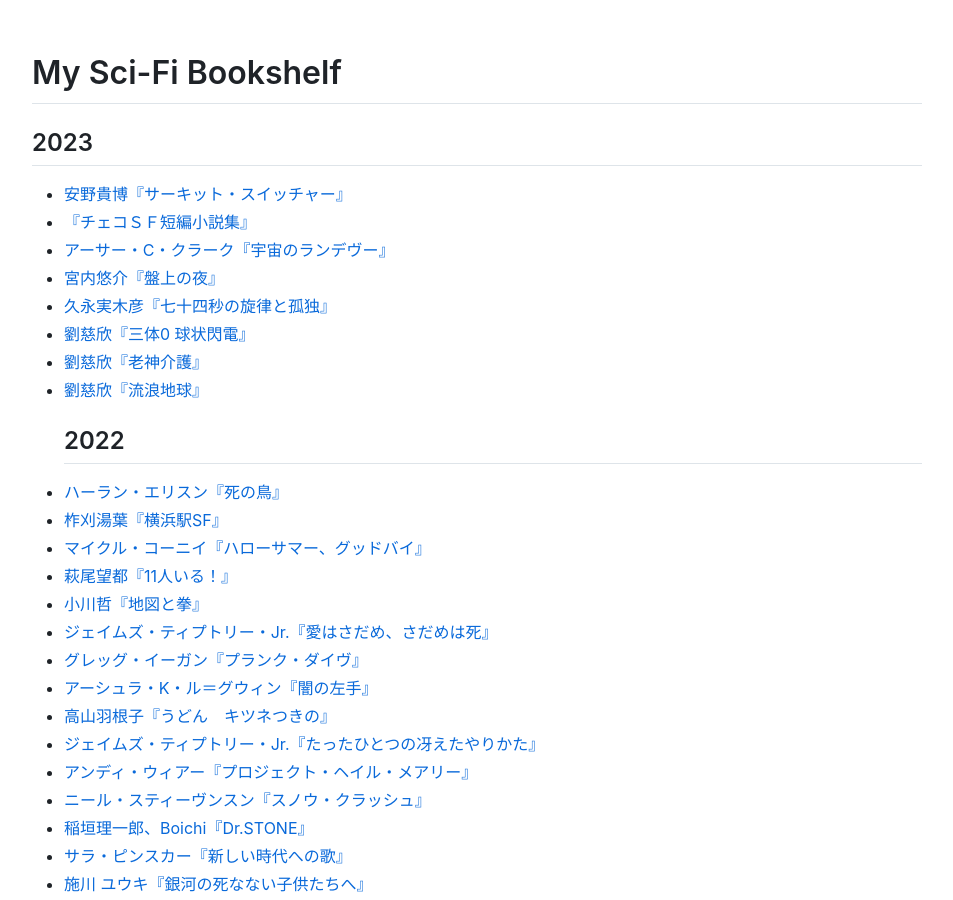
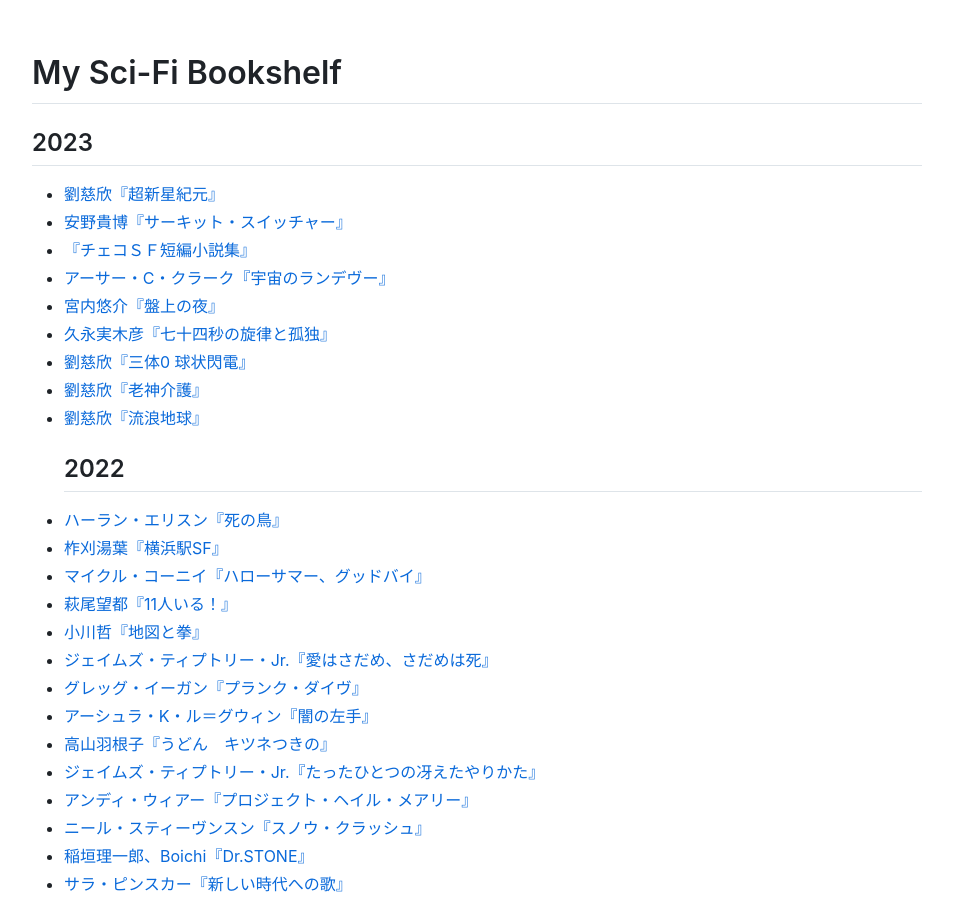
Before and after one commit to sankichi92/sankichi.net, a Jekyll site: the page built from sci-fi.md, in a window 1280 px wide and 900 px high. Shown: the whole window, without its empty margins (163-1116 px from the left). Built offline with Jekyll 4.4.1, drawn with Linux system fonts in a browser that asks for light colours; nearby versions of some CDN libraries; our own code applies the rules of GitHub Pages for plain Markdown files.

Commit message:
劉慈欣『超新星紀元』

```diff
--- a/_data/sci-fi-bookshelf.yml
+++ b/_data/sci-fi-bookshelf.yml
@@ -1,3 +1,8 @@
+- title: 超新星紀元
+  author: 劉慈欣
+  asin: B0CBLZ5B1N
+  date: 2023-11-21
+
 - title: サーキット・スイッチャー
   author: 安野貴博
   asin: B09Q884VKK
```
